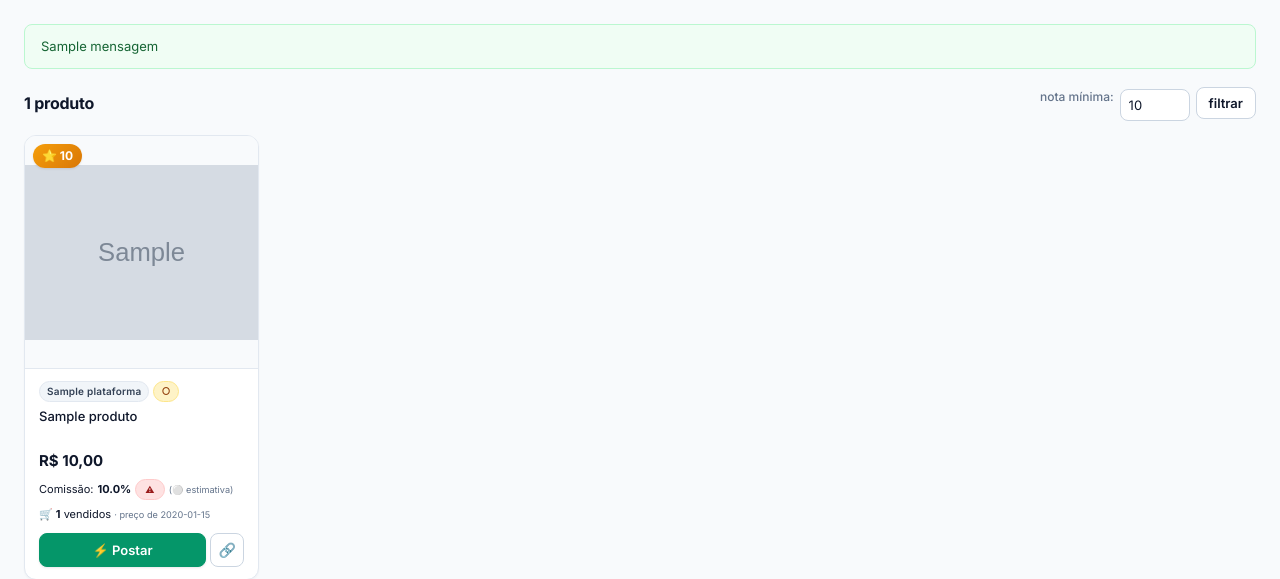
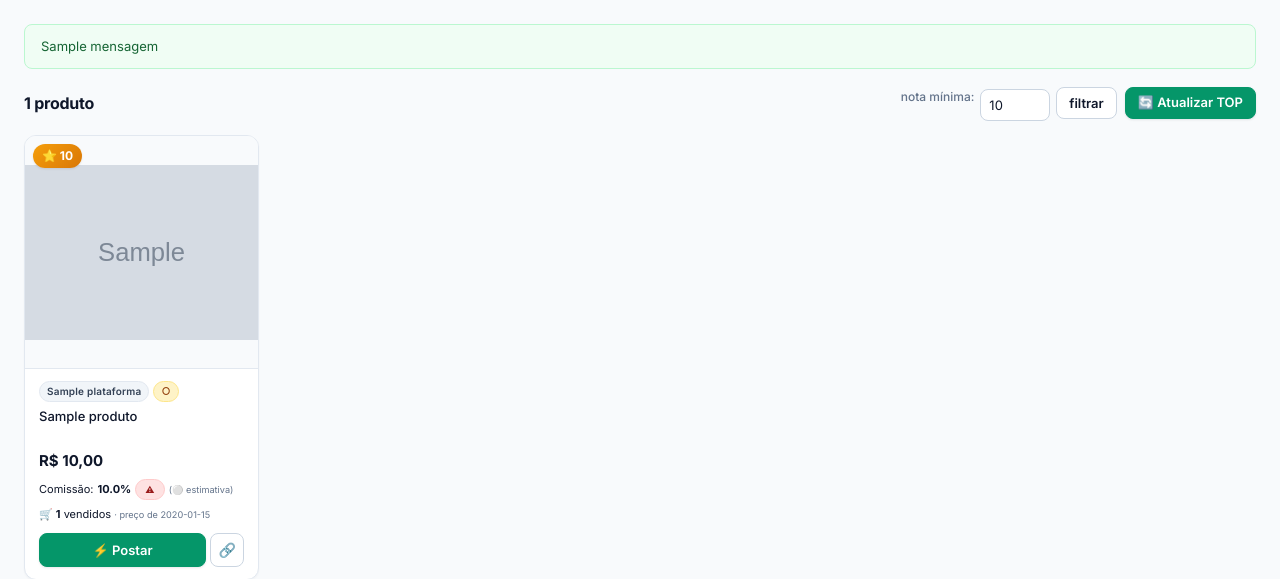
Before and after one commit to silviosvargas/achadinhosv3, a FastAPI app: template app/web/templates/curadoria_top.html in a window 1280 px wide. Shown: the part 81-660 px from the top of the page. Run offline with FastAPI, Linux system fonts and the light colour scheme; the template is opened without the code that fills it: most values are stand-ins (such as "Sample title", 1, 10 or a date in 2020); grey boxes marked "Sample" are stand-in pictures; parts of the project's set-up code (start-up, migrations or seed data) failed here and were passed over.

Commit message:
feat(curadoria/top): botão "Atualizar TOP" + excluir por card + limite 30
3 mudanças pedidas pelo user em /curadoria/top:

1. **Botão "🔄 Atualizar TOP"** ao lado de "filtrar" — link `<a>` que
   recarrega a página preservando filtros. A query `listar_top` JÁ retira
   produtos postados nos últimos 7 dias (`JANELA_DEDUP_DIAS`), então
   reload = produtos novos automaticamente.

2. **Botão 🗑️ excluir** em cada card (só admin). POST pra novo endpoint
   `/curadoria/top/{id}/excluir` que apaga o produto. CASCADE do DB já
   limpa `produto_nichos` + `redirects`. Confirmação dupla via data-confirm.

3. **Limite default 50 → 30**. Param `?limite=N` opcional (clamp 10–100).

Co-Authored-By: Claude Opus 4.7 (1M context) <noreply@anthropic.com>

```diff
--- a/app/web/routes.py
+++ b/app/web/routes.py
@@ -1935,17 +1935,24 @@ async def personalizado_postar_todos(
 async def pagina_curadoria_top(
     request: Request,
     nota_min: float = 30.0,
+    limite:   int   = 30,
     user: Usuario = Depends(exigir_login),
     db:   AsyncSession = Depends(get_db_async),
 ):
     """Página completa do TOP por nota.
 
     Lê `produtos.nota` direto — sem snapshot, sem beat task. Always live.
+    A query já filtra produtos postados nos últimos 7 dias
+    (`JANELA_DEDUP_DIAS`), então recarregar a página = atualizar com produtos
+    "frescos" automaticamente.
     """
     from app.services import curadoria_service
 
+    # Clamp do limite pra evitar abuso
+    limite = max(10, min(100, limite))
+
     produtos, fonte = await curadoria_service.listar_top_com_fallback(
-        db, org_id=user.org_id, limite=50, nota_minima=nota_min,
+        db, org_id=user.org_id, limite=limite, nota_minima=nota_min,
     )
 
     return templates.TemplateResponse(
@@ -1955,6 +1962,7 @@ async def pagina_curadoria_top(
             "produtos": produtos,
             "fonte":    fonte,
             "nota_min": nota_min,
+            "limite":   limite,
             "mensagem": request.query_params.get("mensagem"),
             "erro":     request.query_params.get("erro"),
         },
@@ -1992,6 +2000,33 @@ async def curadoria_postar_um(
         )
     else:
         msg = f"erro={quote_plus(resultado.get('erro', 'erro_desconhecido'))}"
+    return RedirectResponse(url=f"/curadoria/top?{msg}", status_code=302)
+
+
+@router.post("/curadoria/top/{produto_id}/excluir", response_class=HTMLResponse)
+async def curadoria_excluir_produto(
+    produto_id: int,
+    admin: Usuario = Depends(exigir_admin),
+    db:    AsyncSession = Depends(get_db_async),
+):
+    """Admin: exclui produto direto do TOP. Reusa CASCADE do DB pra
+    apagar produto_nichos + redirects (definido nos models).
+    """
+    from urllib.parse import quote_plus
+
+    produto = await db.get(Produto, produto_id)
+    if produto is None or produto.org_id != admin.org_id:
+        msg = "erro=" + quote_plus("Produto não encontrado nesta organização")
+        return RedirectResponse(url=f"/curadoria/top?{msg}", status_code=302)
+
+    nome_curto = (produto.nome or "")[:60]
+    try:
+        await db.delete(produto)
+        await db.commit()
+        msg = "mensagem=" + quote_plus(f"Produto excluído: {nome_curto}")
+    except Exception as e:
+        await db.rollback()
+        msg = "erro=" + quote_plus(f"Falha ao excluir: {str(e)[:120]}")
     return RedirectResponse(url=f"/curadoria/top?{msg}", status_code=302)
 
 
--- a/app/web/templates/curadoria_top.html
+++ b/app/web/templates/curadoria_top.html
@@ -41,10 +41,16 @@
       <input type="number" name="nota_min" value="{{ nota_min|int }}"
              min="0" max="100" step="5"
              style="height:32px; width:70px; font-size:13px; padding:0 8px;">
+      <input type="hidden" name="limite" value="{{ limite }}">
       <button type="submit" class="btn" style="height:32px; padding:0 12px; font-size:13px;">
         filtrar
       </button>
     </form>
+    <a href="/curadoria/top?nota_min={{ nota_min|int }}&limite={{ limite }}"
+       class="btn btn-primario" style="height:32px; padding:0 12px; font-size:13px;"
+       title="Recarrega a lista — produtos postados nos últimos 7 dias saem automaticamente e novos entram conforme nota DESC">
+      🔄 Atualizar TOP
+    </a>
     {% if user.eh_admin %}
     <form method="post" action="/curadoria/recalcular-notas" style="display:inline"
           data-confirm="Re-aplicar fórmula de nota em TODOS os produtos da org? Útil após mudança de pesos ou primeira vez após deploy."
@@ -171,6 +177,17 @@
            class="btn produto-btn-icon" title="Abrir produto" style="height:34px;">
           🔗
         </a>
+        {% endif %}
+        {% if user.eh_admin %}
+        <form method="post" action="/curadoria/top/{{ p.id }}/excluir" style="display:inline"
+              data-confirm="Excluir DEFINITIVAMENTE este produto do catálogo?&#10;&#10;{{ p.nome[:60]|e }}&#10;&#10;Apaga nichos vinculados e shortlink — não tem volta."
+              data-confirm-titulo="Excluir produto?"
+              data-confirm-ok="🗑️ Sim, excluir">
+          <button type="submit" class="btn produto-btn-icon" title="Excluir produto"
+                  style="height:34px; color:#dc2626; border-color:#fca5a5;">
+            🗑️
+          </button>
+        </form>
         {% endif %}
       </div>
     </div>
```
